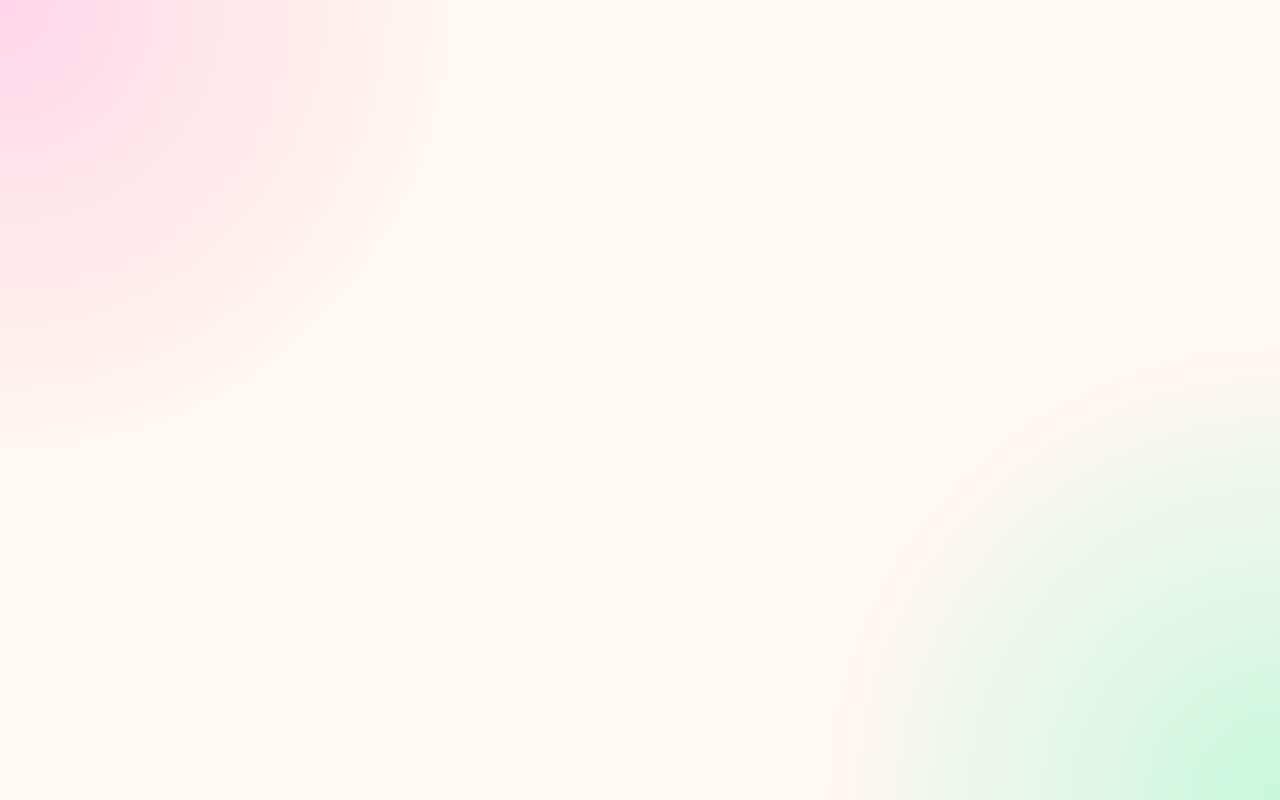
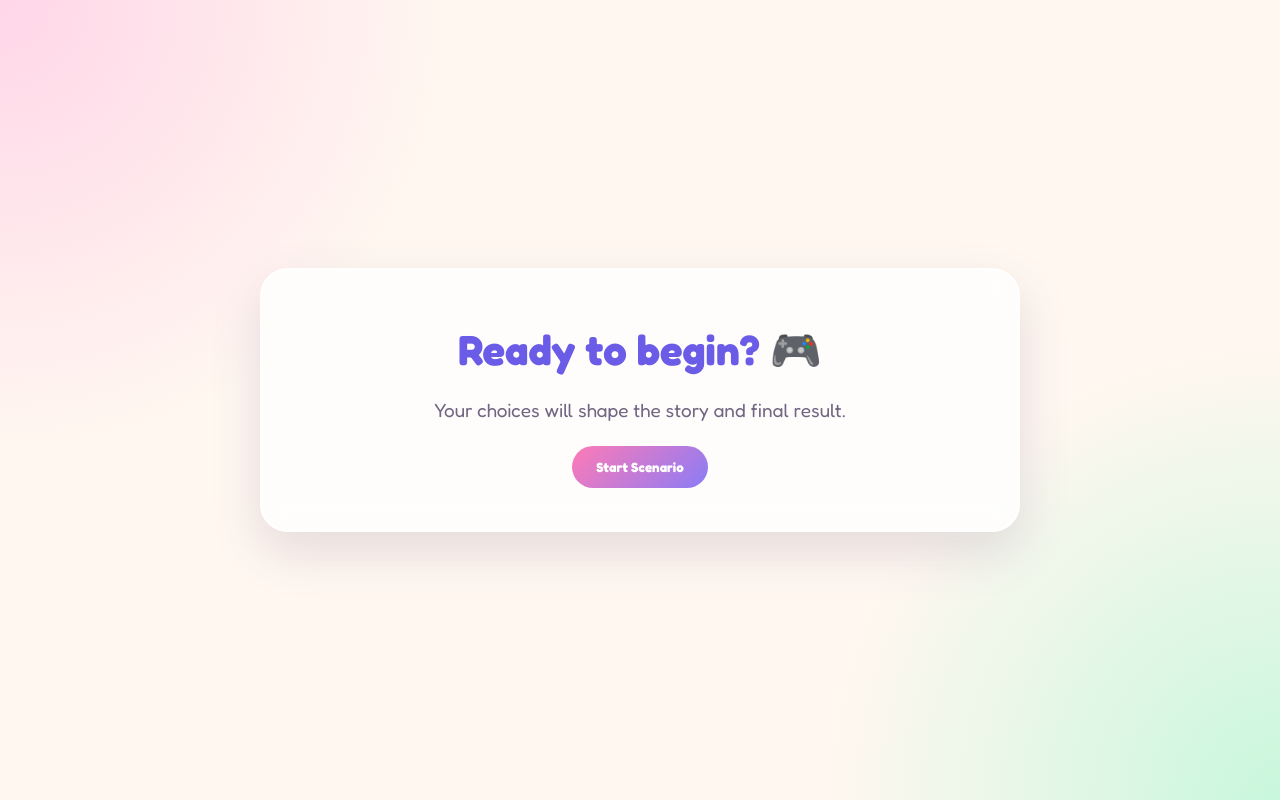
Before and after one commit to AishaRiyad/ScenarioFlow, a React app in the folder Frontend/: page /scenarios/1/play in a window 1280 px wide. Before the commit this address had no page. Built offline with nearby package versions, Linux system fonts and the light colour scheme; the HTML template or start-up script is replaced by a standard one.

Commit message:
add scenario play page UI

```diff
--- a/Frontend/src/App.jsx
+++ b/Frontend/src/App.jsx
@@ -6,6 +6,7 @@ import RegisterPage from "./pages/RegisterPage";
 import AdminDashboard from "./pages/AdminDashboard";
 import ScenarioListPage from "./pages/ScenarioListPage";
 import ScenarioBuilderPage from "./pages/ScenarioBuilderPage";
+import ScenarioPlayPage from "./pages/ScenarioPlayPage";
 
 function App() {
   return (
@@ -17,6 +18,7 @@ function App() {
         <Route path="/admin" element={<AdminDashboard />} />
         <Route path="/scenarios" element={<ScenarioListPage />} />
         <Route path="/admin/builder" element={<ScenarioBuilderPage />} />
+        <Route path="/scenarios/:scenarioId/play" element={<ScenarioPlayPage />} />
       </Routes>
     </BrowserRouter>
   );
--- a/Frontend/src/api/api.js
+++ b/Frontend/src/api/api.js
@@ -1,7 +1,7 @@
 import axios from "axios";
 
 const api = axios.create({
-  baseURL: "http://localhost:8080/api",
+  baseURL: "http://localhost:8083/api",
 });
 
 api.interceptors.request.use((config) => {
--- a/Frontend/src/pages/ScenarioListPage.jsx
+++ b/Frontend/src/pages/ScenarioListPage.jsx
@@ -1,10 +1,13 @@
 import { useEffect, useState } from "react";
+import { useNavigate } from "react-router-dom";
 import api from "../api/api";
 import "./ScenarioListPage.css";
 
 export default function ScenarioListPage() {
   const [scenarios, setScenarios] = useState([]);
   const [error, setError] = useState("");
+
+  const navigate = useNavigate();
 
   useEffect(() => {
     async function fetchScenarios() {
@@ -33,12 +36,23 @@ export default function ScenarioListPage() {
       <section className="scenario-grid">
         {scenarios.map((scenario) => (
           <article className="card scenario-card" key={scenario.id}>
-            <span className="scenario-category">{scenario.category || "General"}</span>
+            <span className="scenario-category">
+              {scenario.category || "General"}
+            </span>
+
             <h2>{scenario.title}</h2>
+
             <p>{scenario.description}</p>
+
             <div className="scenario-footer">
               <span>{scenario.difficulty || "Easy"}</span>
-              <button className="btn btn-primary">Start</button>
+
+              <button
+                className="btn btn-primary"
+                onClick={() => navigate(`/scenarios/${scenario.id}/play`)}
+              >
+                Start
+              </button>
             </div>
           </article>
         ))}
--- /dev/null
+++ b/Frontend/src/pages/ScenarioPlayPage.css
@@ -0,0 +1,52 @@
+.play-page {
+  display: grid;
+  place-items: center;
+}
+
+.play-card {
+  width: min(760px, 100%);
+  padding: 42px;
+  text-align: center;
+}
+
+.play-card h1 {
+  color: #6b5ce7;
+  font-size: 42px;
+  margin: 12px 0;
+}
+
+.play-card p {
+  color: #716783;
+  font-size: 19px;
+  line-height: 1.7;
+}
+
+.node-type {
+  display: inline-block;
+  background: #fff0f7;
+  color: #ff5fa2;
+  padding: 8px 14px;
+  border-radius: 999px;
+  font-weight: 700;
+}
+
+.choices-list {
+  display: grid;
+  gap: 14px;
+  margin-top: 28px;
+}
+
+.choice-button {
+  border: 2px solid #eee5ff;
+  background: white;
+  padding: 16px 18px;
+  border-radius: 20px;
+  cursor: pointer;
+  font-weight: 700;
+  color: #2b2540;
+}
+
+.choice-button:hover {
+  border-color: #b9a7ff;
+  transform: translateY(-2px);
+}
--- /dev/null
+++ b/Frontend/src/pages/ScenarioPlayPage.jsx
@@ -0,0 +1,82 @@
+import { useState } from "react";
+import { useNavigate, useParams } from "react-router-dom";
+import api from "../api/api";
+import "./ScenarioPlayPage.css";
+
+export default function ScenarioPlayPage() {
+  const { scenarioId } = useParams();
+  const navigate = useNavigate();
+
+  const [attemptId, setAttemptId] = useState(null);
+  const [node, setNode] = useState(null);
+  const [message, setMessage] = useState("");
+
+  async function startScenario() {
+    setMessage("");
+
+    try {
+      const res = await api.post("/attempts/start", {
+        scenarioId: Number(scenarioId),
+      });
+
+      setNode(res.data);
+      setAttemptId(res.data.attemptId || 1);
+    } catch (err) {
+      setMessage(err.response?.data?.message || "Could not start scenario");
+    }
+  }
+
+  async function choose(choiceId) {
+    setMessage("");
+
+    try {
+      const res = await api.post("/attempts/choice", {
+        attemptId,
+        choiceId,
+      });
+
+      setNode(res.data);
+
+      if (res.data.nodeType === "END") {
+        navigate(`/attempts/${attemptId}/result`);
+      }
+    } catch (err) {
+      setMessage(err.response?.data?.message || "Could not submit choice");
+    }
+  }
+
+  return (
+    <main className="page play-page">
+      <section className="card play-card">
+        {!node ? (
+          <>
+            <h1>Ready to begin? 🎮</h1>
+            <p>Your choices will shape the story and final result.</p>
+            {message && <div className="error-box">{message}</div>}
+            <button className="btn btn-primary" onClick={startScenario}>
+              Start Scenario
+            </button>
+          </>
+        ) : (
+          <>
+            <span className="node-type">{node.nodeType}</span>
+            <h1>{node.title}</h1>
+            <p>{node.content}</p>
+
+            <div className="choices-list">
+              {(node.choices || []).map((choice) => (
+                <button
+                  className="choice-button"
+                  key={choice.id}
+                  onClick={() => choose(choice.id)}
+                >
+                  {choice.choiceText}
+                </button>
+              ))}
+            </div>
+          </>
+        )}
+      </section>
+    </main>
+  );
+}
```
Also changed, not shown: 1 other file (tests, documents, lock files or other folders).
